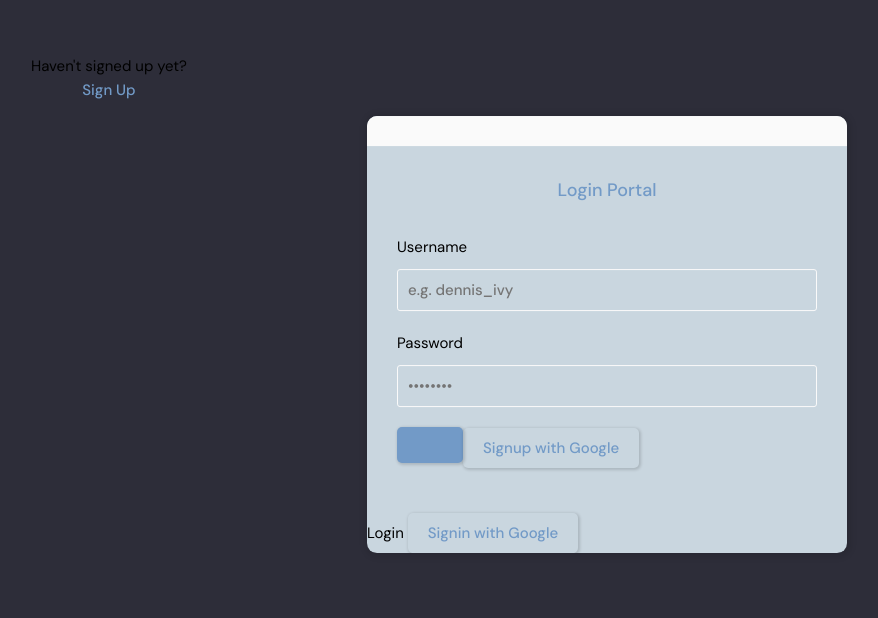
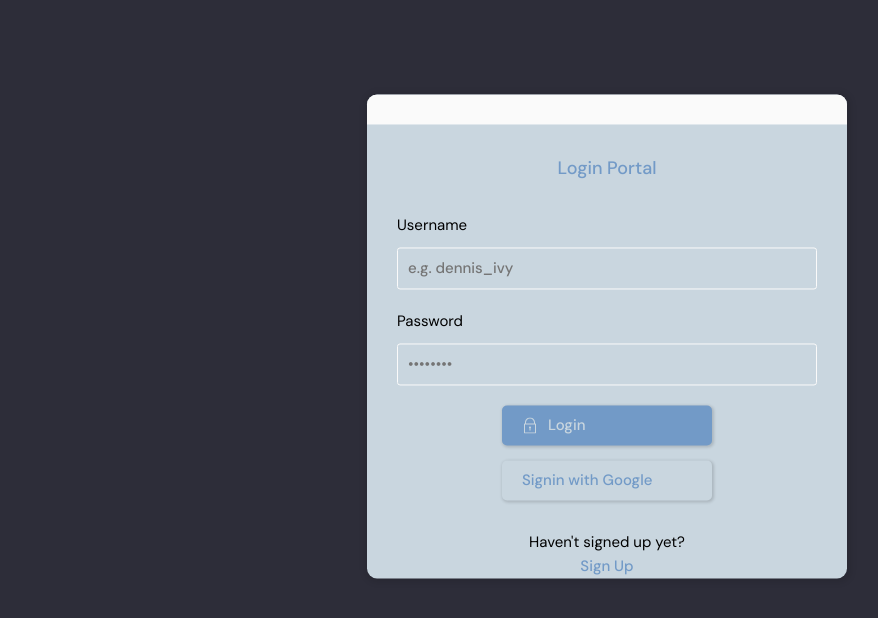
Before and after one commit to Preet-Sojitra/finvest, a Django app: page /login/ in a window 1280 px wide. Shown: the part 83-701 px from the top of the page, without its empty margins (33-911 px from the left). Run offline with Django 4.2, Linux system fonts and the light colour scheme.

Commit message:
login ui fixed

```diff
--- a/base/templates/base/login_register.html
+++ b/base/templates/base/login_register.html
@@ -29,6 +29,7 @@
             />
           </div>
 
+          <div class="btn-container">
           <button class="btn btn--main" type="submit">
             <svg
               version="1.1"
@@ -37,11 +38,6 @@
               height="32"
               viewBox="0 0 32 32"
             >
-              <div class="col-md-8 mx-auto social-container my-2 order-md-1">
-                <button class = "btn btn-primary mb-2">
-                  <a href="{% url 'social:begin' 'google-oauth2' %}">Signup with Google</a>
-              </button>
-            </div>
               <title>lock</title>
               <path
                 d="M27 12h-1v-2c0-5.514-4.486-10-10-10s-10 4.486-10 10v2h-1c-0.553 0-1 0.447-1 1v18c0 0.553 0.447 1 1 1h22c0.553 0 1-0.447 1-1v-18c0-0.553-0.447-1-1-1zM8 10c0-4.411 3.589-8 8-8s8 3.589 8 8v2h-16v-2zM26 30h-20v-16h20v16z"
@@ -50,14 +46,17 @@
                 d="M15 21.694v4.306h2v-4.306c0.587-0.348 1-0.961 1-1.694 0-1.105-0.895-2-2-2s-2 0.895-2 2c0 0.732 0.413 1.345 1 1.694z"
               ></path>
             </svg>
+            <p>
 
               Login
+            </p>
             </button>
             <button class="btn btn-primary mb-2 google-btn">
               <a href="{% url 'social:begin' 'google-oauth2' %}">
                 Signin with Google
               </a>
             </button>
+          </div>
           </div>
         </form>
 
@@ -78,7 +77,7 @@
         </div>
       </div>
       <div class="layout__body">
-        <h2 class="auth__tagline">Find your study partner</h2>
+        <h2 class="auth__tagline">LOGIN PORTAL</h2>
 
         <form class="form" action="" method="POST">
           {% csrf_token %} {% for field in form %}
```
